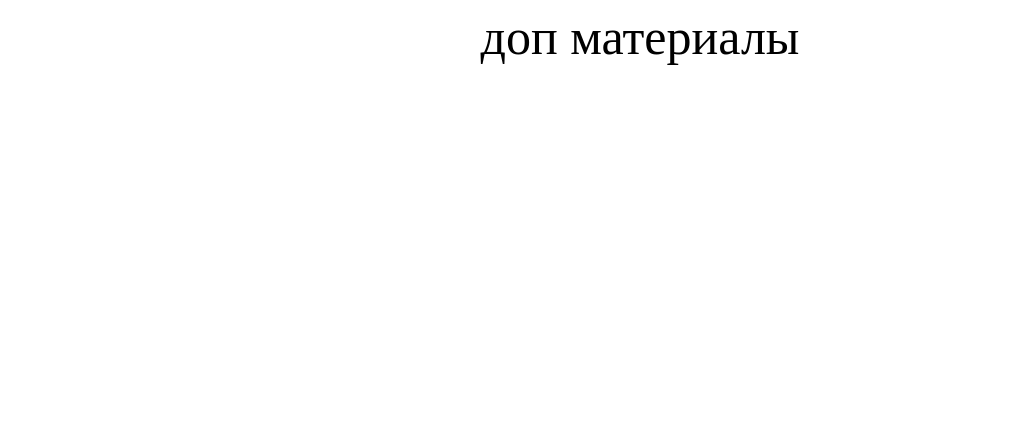
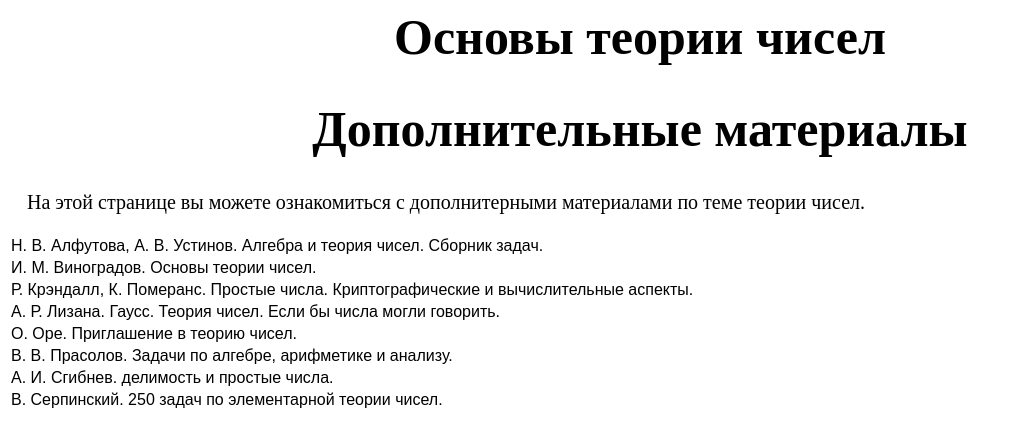
Before and after one commit to eilersite/eilersite2, a plain HTML site: page extras.html in a window 1280 px wide. Shown: the whole page, without its empty margins (0-1019 px from the left). Drawn offline with Linux system fonts and the light colour scheme.

Commit message:
Add files via upload

```diff
--- a/cssfile.css
+++ b/cssfile.css
@@ -10,8 +10,10 @@ h1 {
 
 p.about {
     color: black;
-    font-size: 50px;
-    text-align: center;
+    font-size: 20px;
+    width: 95%;
+    margin-left: 1.5%;
+    margin-right: 1.5%;
 }
 
 p.aboutform {
@@ -25,3 +27,11 @@ a.links {
     font-size: 30px;
     text-align: center;
 }
+
+img.img {
+    align-items: center;
+    display: block;
+    margin-left: auto;
+    margin-right: auto;
+    width: 35%;
+}
--- a/extras.html
+++ b/extras.html
@@ -3,6 +3,58 @@
     <meta charset='utf-8'>
     <link rel="stylesheet" href="cssfile.css">
 </head>
+
+
+
 <body>
-    <p class="about" >доп материалы </p>
+    <h1 align="left"> Основы теории чисел</h1>
+    <h1 align="left"> Дополнительные материалы</h1>
+    <p class="about">На этой странице вы можете ознакомиться с дополнитерными материалами по теме теории чисел.</p>
+    <table style="font-family: Arial;" sont-size="20px" align="left">
+        <tr>
+            <td>
+                Н. В. Алфутова, А. В. Устинов. Алгебра и теория чисел. Сборник задач.
+            </td>
+        </tr>
+        <tr>
+            <td>
+                И. М. Виноградов. Основы теории чисел.
+            </td>
+        </tr>
+        <tr>
+            <td>
+                Р. Крэндалл, К. Померанс. Простые числа. Криптографические и вычислительные аспекты.
+            </td>
+        </tr>
+        <tr>
+            <td>
+                А. Р. Лизана. Гаусс. Теория чисел. Если бы числа могли говорить.
+            </td>
+        </tr>
+        <tr>
+            <td>
+                О. Оре. Приглашение в теорию чисел.
+            </td>
+        </tr>
+        <tr>
+            <td>
+                В. В. Прасолов. Задачи по алгебре, арифметике и анализу.
+            </td>
+        </tr>
+        <tr>
+            <td>
+                А. И. Сгибнев. делимость и простые числа.
+            </td>
+        </tr>
+        <tr>
+            <td>
+                В. Серпинский. 250 задач по элементарной теории чисел.
+            </td>
+        </tr>
+        <tr>
+            <td>
+
+            </td>
+        </tr>
+    </table>
 </body>
```
Also changed, not shown: index.html (+7 -4 lines), math.html (+0 -3 lines), person.html (+1 -4 lines), img1.png (added), img2.png (added), img3.png (added), qrcode.jpg (added).
